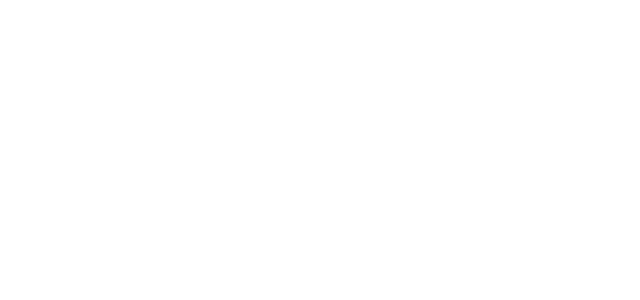
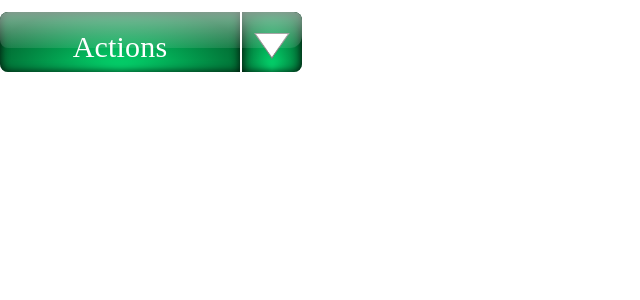
Before and after one commit to 3boodyy96/.AnyMedia-project, a React (Vite) app: page / in a window 1280 px wide. Shown: the top 300 px of the page, without its empty margins (0-640 px from the left). Built offline with nearby package versions, Linux system fonts and the light colour scheme; a web font is replaced by a local one.

Commit message:
final touches for the dropdown menu

```diff
--- a/src/App.jsx
+++ b/src/App.jsx
@@ -1,6 +1,21 @@
+import DropDownMenu from "./components/dropDownMenu";
 export default function App() {
+    const handleSelect = (value) => {
+    console.log("Selected:", value);
+    // value will be "edit", "delete", or "share"
+    if (value === "edit")   { /* ... */ }
+    if (value === "delete") { /* ... */ }
+    if (value === "share")  { /* ... */ }
+  };
   return (
     <div>
 
+    <DropDownMenu
+      text="Actions"
+      id="actions-menu"
+      options={["edit", "delete", "share"]}
+      onSelect={handleSelect}
+      ButtonStyle={'w-60!'}
+/>
     </div>
   )}
--- a/src/components/dropDownMenu.jsx
+++ b/src/components/dropDownMenu.jsx
@@ -1,25 +1,22 @@
 import { useState } from "react";
 import NormalButton from "../components/normalButton.jsx";
 
-// props: options (array of strings or objects with label, value, action), onSelect (callback), text (button text), id, Tailwind (additional Tailwind classes)
-
-function DropDownMenu({ options, onSelect, text, id, Tailwind }) {
+// props: options (array of strings or objects with label, value, action), onSelect (callback), text (button text), id, containerStyle (additional containerStyle classes)
+function DropDownMenu({ options, onSelect, text, id, containerStyle,ButtonStyle,ButtonIconStyle }) {
   const [isOpen, setIsOpen] = useState(false);
 
-// Handle option selection
-
-  const handleSelect = (value, action) => {
+  // Handle option selection
+  const handleSelect = (value, optionAction) => {
     onSelect?.(value);
-    action?.();
+    optionAction?.();
     setIsOpen(false);
   };
 
   const toggleDropdown = () => setIsOpen((prev) => !prev);
 
   return (
-    <div id={id} className={`relative inline-block ${Tailwind ?? ""}`}>
+    <div id={id} className={`relative inline-block ${containerStyle ?? ""}`}>
       <div className="flex flex-row gap-0.5">
-
         {/* Toggle button */}
         <NormalButton
           id={id + "-button"}
@@ -27,43 +24,44 @@
           w="100px"
           h="60px"
           onClick={toggleDropdown}
-          className="
+          className={`
             rounded-r-none!
             after:rounded-r-none!
             after:rounded-bl-lg!
             dropdown-toggle
-          "
+            ${ButtonStyle ?? ''}
+          `}
         />
-
         {/* Arrow icon button */}
         <NormalButton
           w="60px"
           h="60px"
           onClick={toggleDropdown}
           imgSrc="./src/assets/down-arrow.png"
-          className="
+          className={`
             rounded-l-none!
             dropdown-icon
             after:rounded-l-none!
             after:rounded-br-xl!
-          "
+            ${ButtonIconStyle ?? ''}
+          `}
         />
       </div>
 
       {/* Dropdown menu */}
       {isOpen && (
         <div className="
-          absolute z-10 w-full
-          text-black bg-amber-50
-          dropdown-menu translate-y-3
+          absolute w-full
+          text-black bg-white
+          dropdown-menu translate-y-5
           rounded-lg overflow-hidden
           border border-black/10
           shadow-md
         ">
           {options.map((option, index) => {
-            const value  = (typeof option === "object" ? option.value  : option).trim();
-            const label  = (typeof option === "object" ? option.label  : option).trim();
-            const action = typeof option === "object" ? option.action : undefined;
+            const value       = (typeof option === "object" ? option.value  : option).trim();
+            const label       = (typeof option === "object" ? option.label  : option).trim();
+            const optionAction = typeof option === "object" ? option.action : undefined;
 
             return (
               <div
@@ -71,9 +69,9 @@
                 className="p-2 border-b-2 border-b-black/10 last:border-b-0"
               >
                 <button
-                  onClick={() => handleSelect(value, action)}
+                  onClick={() => handleSelect(value, optionAction)}
                   style={{ display: "block", cursor: "pointer" }}
-                  className="w-full text-left hover:text-green-700 transition duration-200"
+                  className="w-full text-left hover:text-mist-900 transition duration-200"
                 >
                   {label}
                 </button>
--- a/src/components/normalButton.jsx
+++ b/src/components/normalButton.jsx
@@ -19,6 +19,7 @@
         after:h-6/10 after:w-full
         after:bg-gradient-to-b after:from-white/50 after:to-white/10
         after:rounded-t-lg after:pointer-events-none
+        transition-all after:duration-500
         ${className ?? ""}
             `}
             >
```
